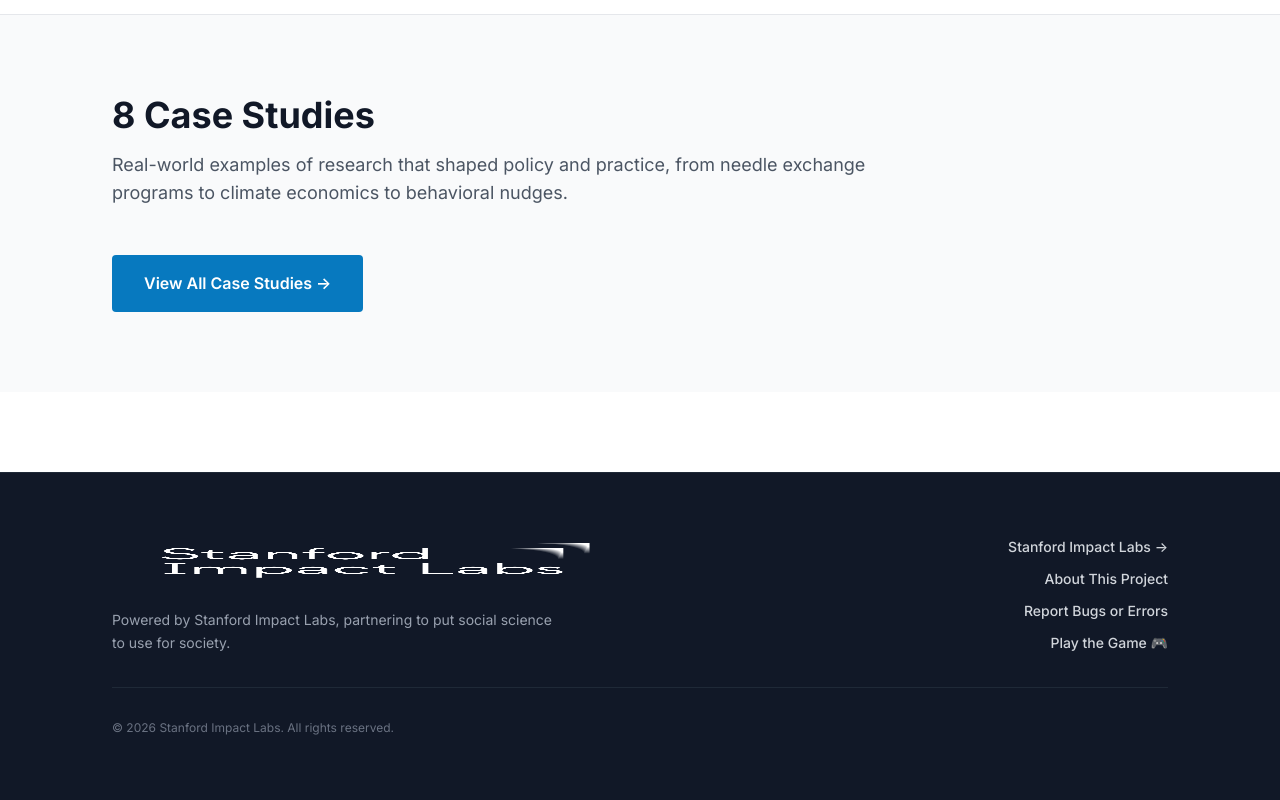
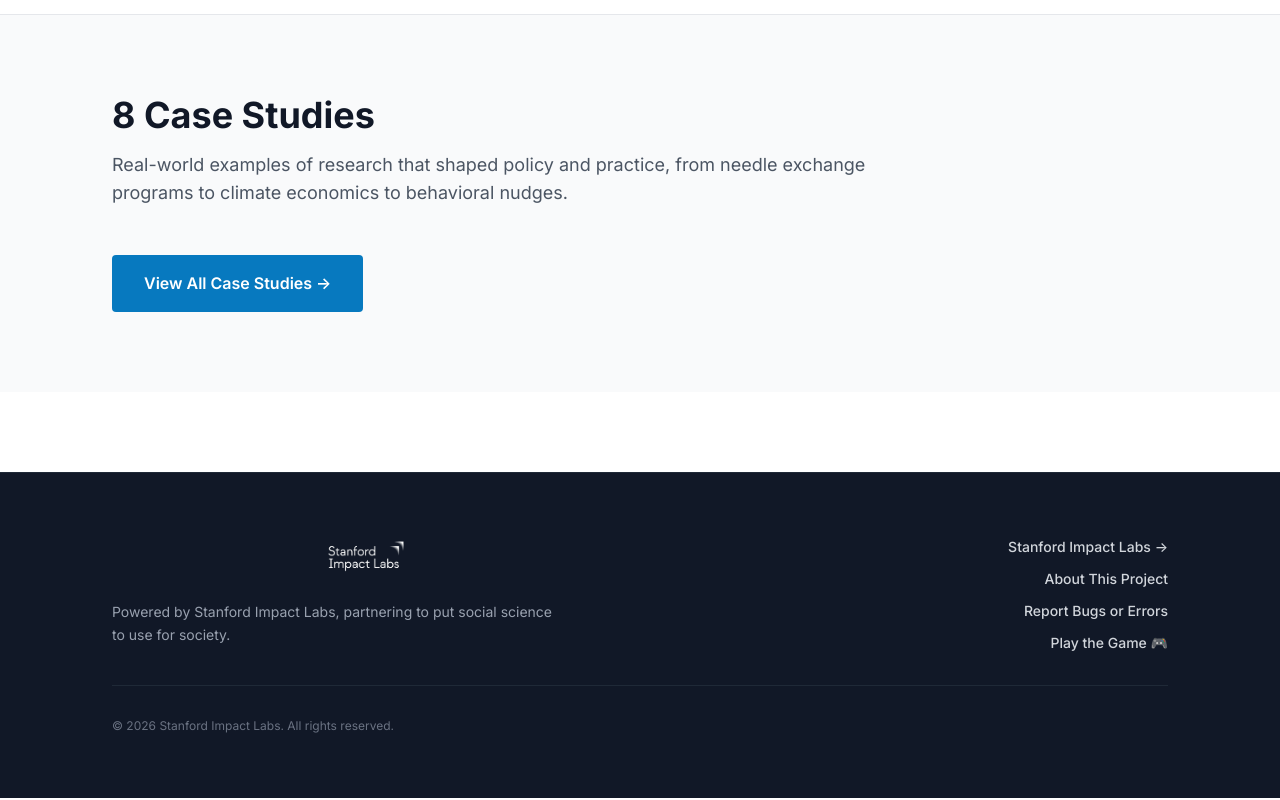
Before and after one commit to Michael-149/big-wins-microsite, a Next.js app: page / in a window 1280 px wide. Shown: the part 1620-2420 px from the top of the page. Built offline with nearby package versions, Linux system fonts and the light colour scheme.

Commit message:
Fix footer logo stretching

```diff
--- a/components/layout/Footer.tsx
+++ b/components/layout/Footer.tsx
@@ -12,8 +12,9 @@
               alt="Stanford Impact Labs"
               width={200}
               height={60}
-              className="h-12 w-auto brightness-0 invert"
+              className="h-10 w-auto brightness-0 invert"
               loading="lazy"
+              style={{ objectFit: 'contain' }}
             />
             <p className="text-sm text-gray-400 max-w-md leading-relaxed">
               Powered by Stanford Impact Labs, partnering to put social science to use for society.
```
